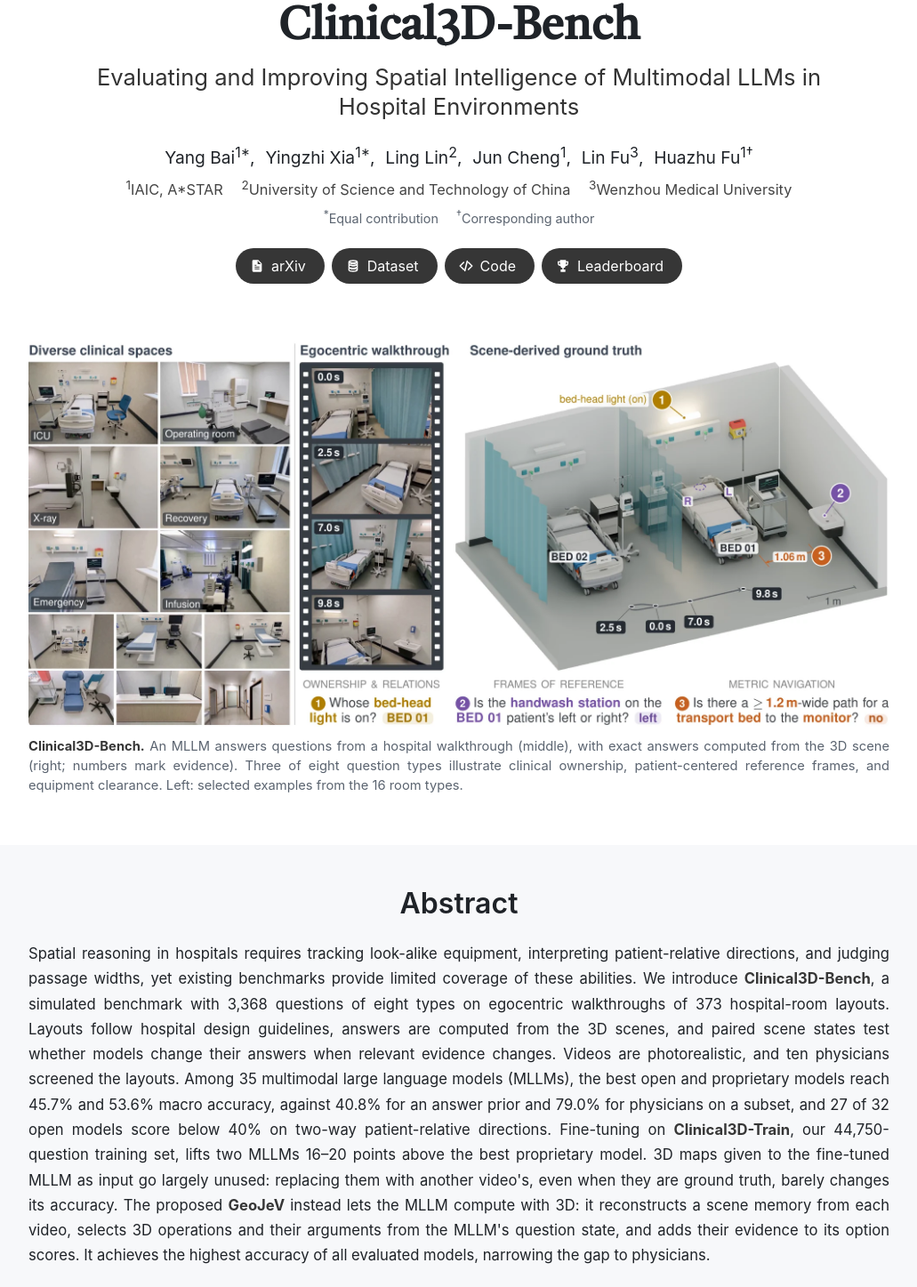
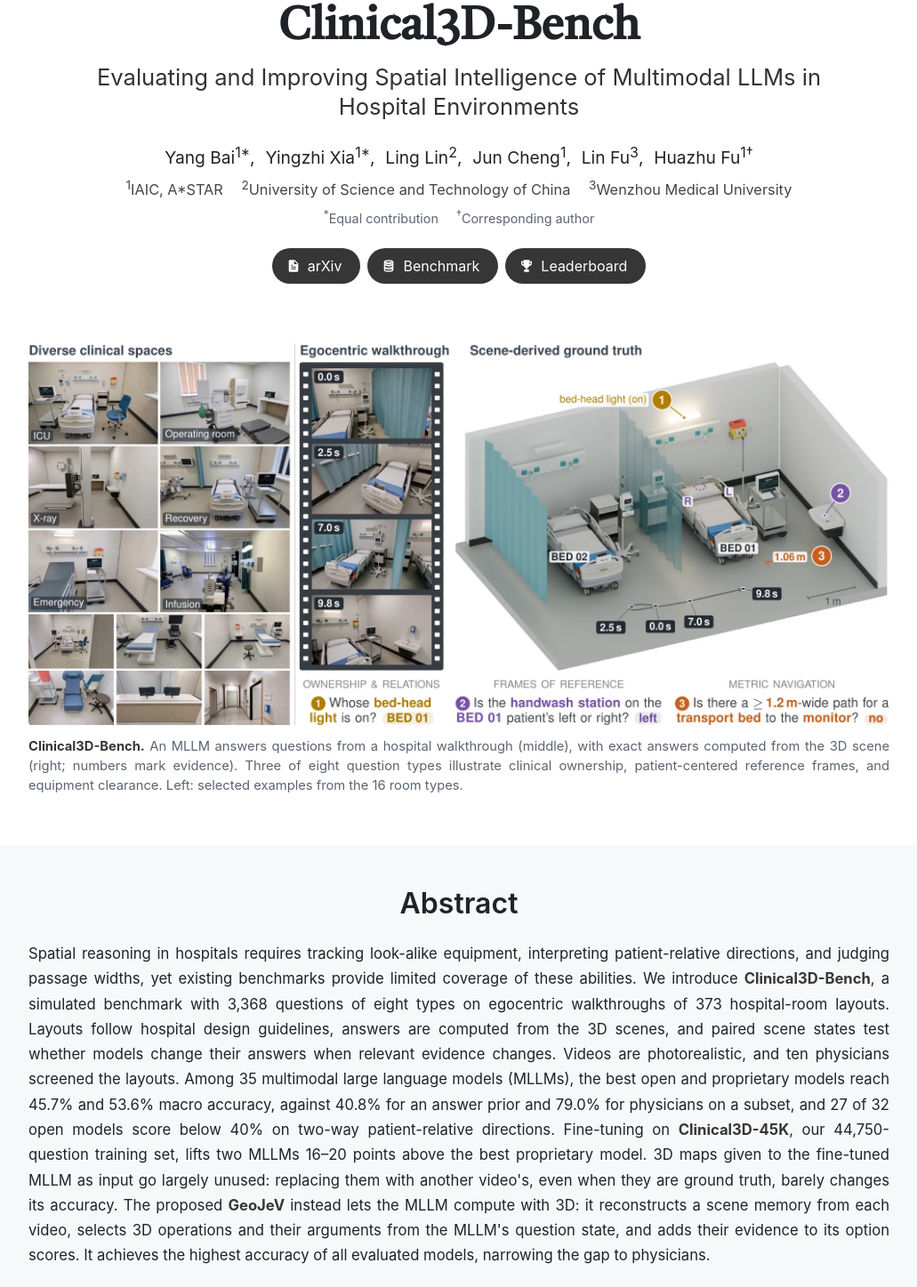
Before and after one commit to clinicalspace/clinical3d-bench, a plain HTML site: page index.html in a window 1280 px wide. Shown: the part 53-1500 px from the top of the page at 89% size, without its empty margins (124-1155 px from the left). Drawn offline with Linux system fonts and the light colour scheme.

Commit message:
Clinical3D-45K name; remove Code button; Dataset -> Benchmark
Co-Authored-By: Claude Opus 5.5 <noreply@anthropic.com>

```diff
--- a/index.html
+++ b/index.html
@@ -47,12 +47,7 @@
         </span>
         <span class="link-block">
           <a href="https://huggingface.co/datasets/clinicalspace/Clinical3D-Bench" target="_blank" rel="noopener" class="button is-rounded is-dark">
-            <span class="icon"><svg viewBox="0 0 24 24" width="1em" height="1em" fill="currentColor" aria-hidden="true"><path d="M12 2C7.6 2 4 3.3 4 5v14c0 1.7 3.6 3 8 3s8-1.3 8-3V5c0-1.7-3.6-3-8-3zm0 2c3.9 0 6 1.1 6 1s-2.1 1-6 1-6-1-6-1 2.1-1 6-1zm6 15c0 .1-2.1 1-6 1s-6-.9-6-1v-2.3c1.5.8 3.7 1.3 6 1.3s4.5-.5 6-1.3V19zm0-5c0 .1-2.1 1-6 1s-6-.9-6-1v-2.3c1.5.8 3.7 1.3 6 1.3s4.5-.5 6-1.3V14zm0-5c0 .1-2.1 1-6 1s-6-.9-6-1V7.7C7.5 8.5 9.7 9 12 9s4.5-.5 6-1.3V9z"/></svg></span><span>Dataset</span>
-          </a>
-        </span>
-        <span class="link-block">
-          <a href="https://huggingface.co/datasets/clinicalspace/Clinical3D-Bench/tree/main/code" target="_blank" rel="noopener" class="button is-rounded is-dark">
-            <span class="icon"><svg viewBox="0 0 24 24" width="1em" height="1em" fill="none" stroke="currentColor" stroke-width="2.4" stroke-linecap="round" stroke-linejoin="round" aria-hidden="true"><path d="M8 6l-6 6 6 6M16 6l6 6-6 6M14 4l-4 16"/></svg></span><span>Code</span>
+            <span class="icon"><svg viewBox="0 0 24 24" width="1em" height="1em" fill="currentColor" aria-hidden="true"><path d="M12 2C7.6 2 4 3.3 4 5v14c0 1.7 3.6 3 8 3s8-1.3 8-3V5c0-1.7-3.6-3-8-3zm0 2c3.9 0 6 1.1 6 1s-2.1 1-6 1-6-1-6-1 2.1-1 6-1zm6 15c0 .1-2.1 1-6 1s-6-.9-6-1v-2.3c1.5.8 3.7 1.3 6 1.3s4.5-.5 6-1.3V19zm0-5c0 .1-2.1 1-6 1s-6-.9-6-1v-2.3c1.5.8 3.7 1.3 6 1.3s4.5-.5 6-1.3V14zm0-5c0 .1-2.1 1-6 1s-6-.9-6-1V7.7C7.5 8.5 9.7 9 12 9s4.5-.5 6-1.3V9z"/></svg></span><span>Benchmark</span>
           </a>
         </span>
         <span class="link-block">
@@ -91,7 +86,7 @@
         Among 35 multimodal large language models (MLLMs), the best open and proprietary models reach 45.7% and 53.6% macro
         accuracy, against 40.8% for an answer prior and 79.0% for physicians on a subset, and 27 of 32 open models score below
         40% on two-way patient-relative directions.
-        Fine-tuning on <strong>Clinical3D-Train</strong>, our 44,750-question training set, lifts two MLLMs 16&ndash;20 points
+        Fine-tuning on <strong>Clinical3D-45K</strong>, our 44,750-question training set, lifts two MLLMs 16&ndash;20 points
         above the best proprietary model.
         3D maps given to the fine-tuned MLLM as input go largely unused: replacing them with another video's, even when they
         are ground truth, barely changes its accuracy.
@@ -121,7 +116,7 @@
     <p class="content intro-text">
       Scenes are generated in simulation from hospital design standards and every answer is computed from the scene record;
       the clips are transferred to photorealistic appearance, verified against the scene and screened by physicians.
-      A disjoint training set, Clinical3D-Train, has 44,750 questions.
+      A disjoint training set, Clinical3D-45K, has 44,750 questions.
     </p>
 
     <figure class="paper-figure">
--- a/static/data/leaderboard.js
+++ b/static/data/leaderboard.js
@@ -570,7 +570,7 @@ window.C3D_LEADERBOARD = [
   "rank": "38"
  },
  {
-  "group": "Fine-tuned on Clinical3D-Train",
+  "group": "Fine-tuned on Clinical3D-45K",
   "model": "Spatial-MLLM SFT",
   "frames": "16",
   "Count": "54.8",
@@ -585,7 +585,7 @@ window.C3D_LEADERBOARD = [
   "rank": "3"
  },
  {
-  "group": "Fine-tuned on Clinical3D-Train",
+  "group": "Fine-tuned on Clinical3D-45K",
   "model": "VideoJev-4B SFT",
   "frames": "20",
   "Count": "66.8",
@@ -600,7 +600,7 @@ window.C3D_LEADERBOARD = [
   "rank": "2"
  },
  {
-  "group": "Fine-tuned on Clinical3D-Train",
+  "group": "Fine-tuned on Clinical3D-45K",
   "model": "GeoJeV (ours)",
   "frames": "20",
   "Count": "69.3",
--- a/static/js/index.js
+++ b/static/js/index.js
@@ -143,10 +143,10 @@
     { id: 'Proprietary Models (API)', short: 'Proprietary' },
     { id: 'Open-source General Models', short: 'Open-source General' },
     { id: 'Open-source Spatial Models', short: 'Open-source Spatial' },
-    { id: 'Fine-tuned on Clinical3D-Train', short: 'Fine-tuned' }
+    { id: 'Fine-tuned on Clinical3D-45K', short: 'Fine-tuned' }
   ];
   var ZERO_SHOT = ['Proprietary Models (API)', 'Open-source General Models', 'Open-source Spatial Models'];
-  var FINETUNED = ['Fine-tuned on Clinical3D-Train'];
+  var FINETUNED = ['Fine-tuned on Clinical3D-45K'];
 
   rows.forEach(function (r, i) { r._order = i; });
 
```
